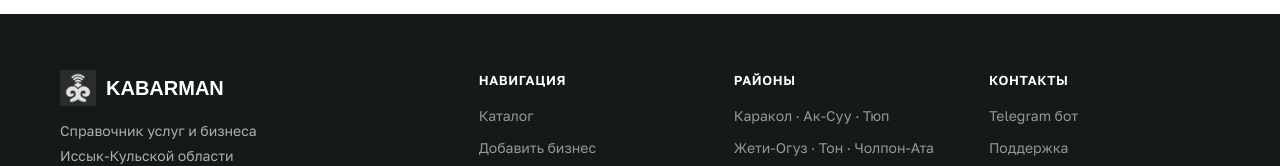
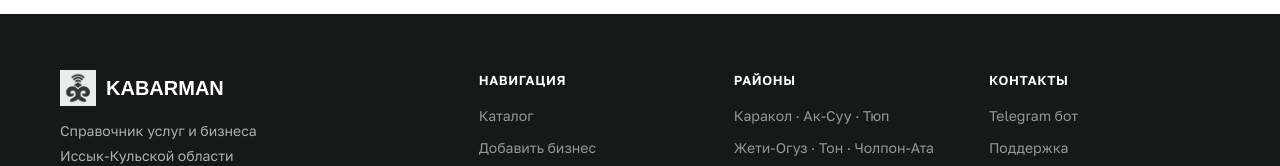
Before and after one commit to tilekmoo-alt/kabarman-web, a React (Vite) app in the folder frontend/: page / in a window 1280 px wide. Shown: the part 1491-1657 px from the top of the page. Built offline with nearby package versions, Linux system fonts and the light colour scheme; no server answers; a web font is replaced by a local one.

Commit message:
Update Layout.module.css

```diff
--- a/frontend/src/components/layout/Layout.module.css
+++ b/frontend/src/components/layout/Layout.module.css
@@ -54,7 +54,6 @@
 }
 .footerLogoImg {
   height: 36px; width: auto;
-  filter: invert(1);
   mix-blend-mode: screen;
 }
 .footerLinks {
```
